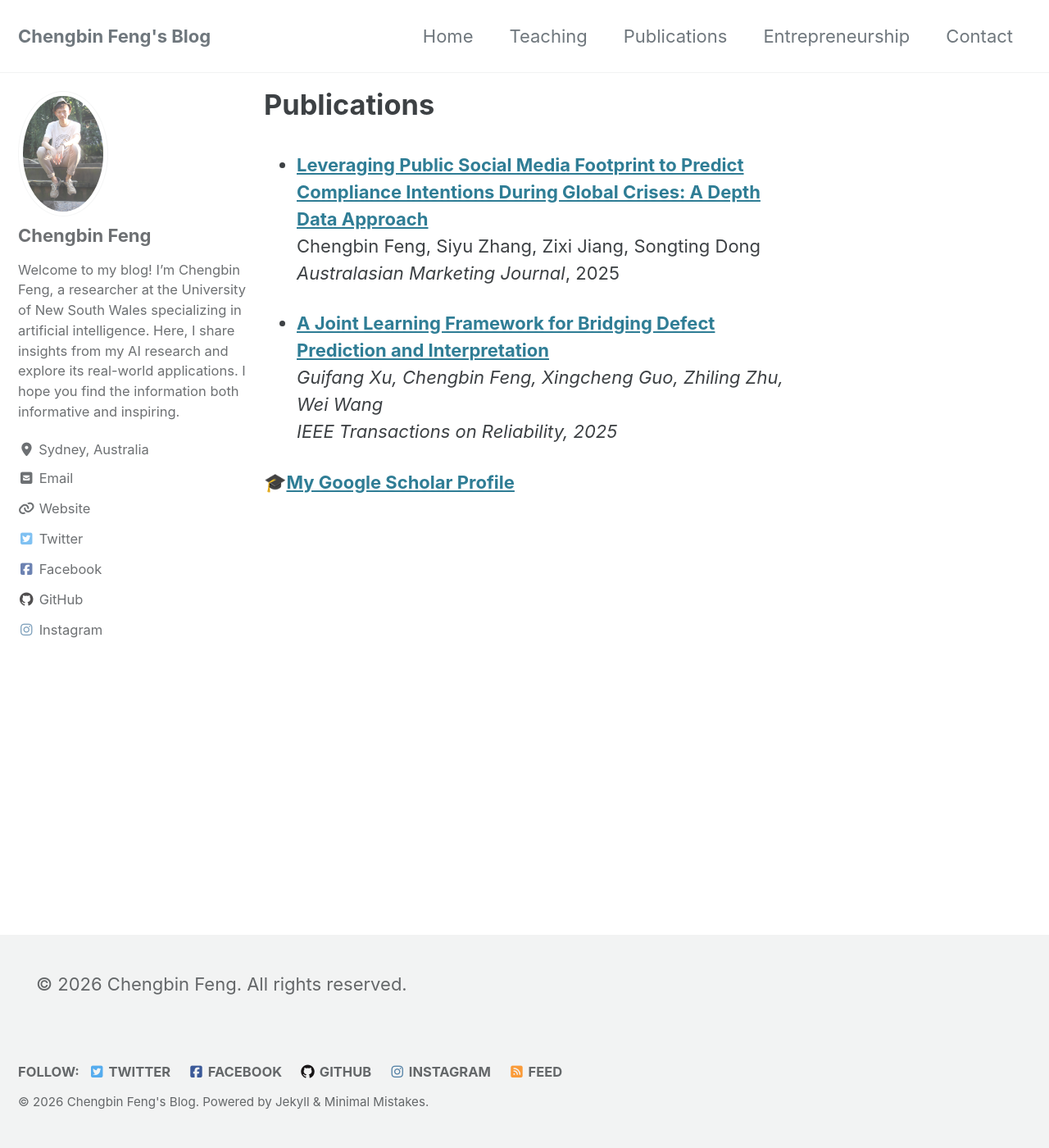
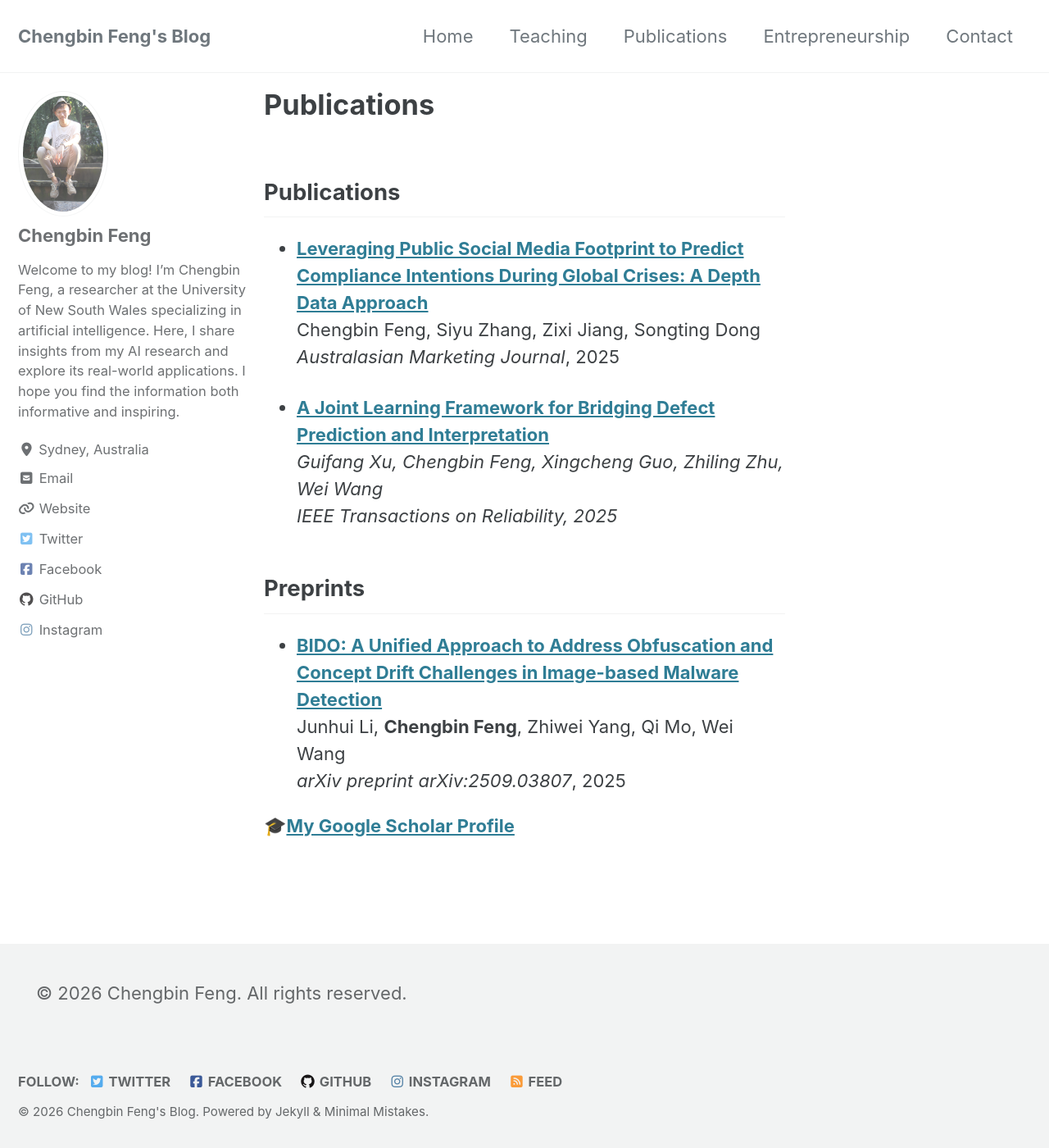
Before and after one commit to kfengc27/kfengc27.github.io, a Jekyll site: the page built from publications.md, in a window 1280 px wide and 1400 px high. Shown: the whole window at 82% size. Built offline with Jekyll 4.4.1, drawn with Linux system fonts in a browser that asks for light colours; cached includes are drawn as plain includes.

Commit message:
add preprint

```diff
--- a/publications.md
+++ b/publications.md
@@ -4,6 +4,7 @@ title: "Publications"
 permalink: /publications/
 author_profile: true
 ---
+## Publications
 - **[Leveraging Public Social Media Footprint to Predict Compliance Intentions During Global Crises: A Depth Data Approach](https://journals.sagepub.com/doi/10.1177/14413582251374709)**
   Chengbin Feng, Siyu Zhang, Zixi Jiang, Songting Dong
   *Australasian Marketing Journal*, 2025
@@ -12,5 +13,11 @@ author_profile: true
 *Guifang Xu, Chengbin Feng, Xingcheng Guo, Zhiling Zhu, Wei Wang*
 *IEEE Transactions on Reliability, 2025*
 
+## Preprints
+
+- **[BIDO: A Unified Approach to Address Obfuscation and Concept Drift Challenges in Image-based Malware Detection](https://arxiv.org/abs/2509.03807)**
+  Junhui Li, **Chengbin Feng**, Zhiwei Yang, Qi Mo, Wei Wang
+  *arXiv preprint arXiv:2509.03807*, 2025
+
 
 🎓**[My Google Scholar Profile](https://scholar.google.com/citations?user=Jk7U4MwAAAAJ&hl=en&oi=a)**
```
